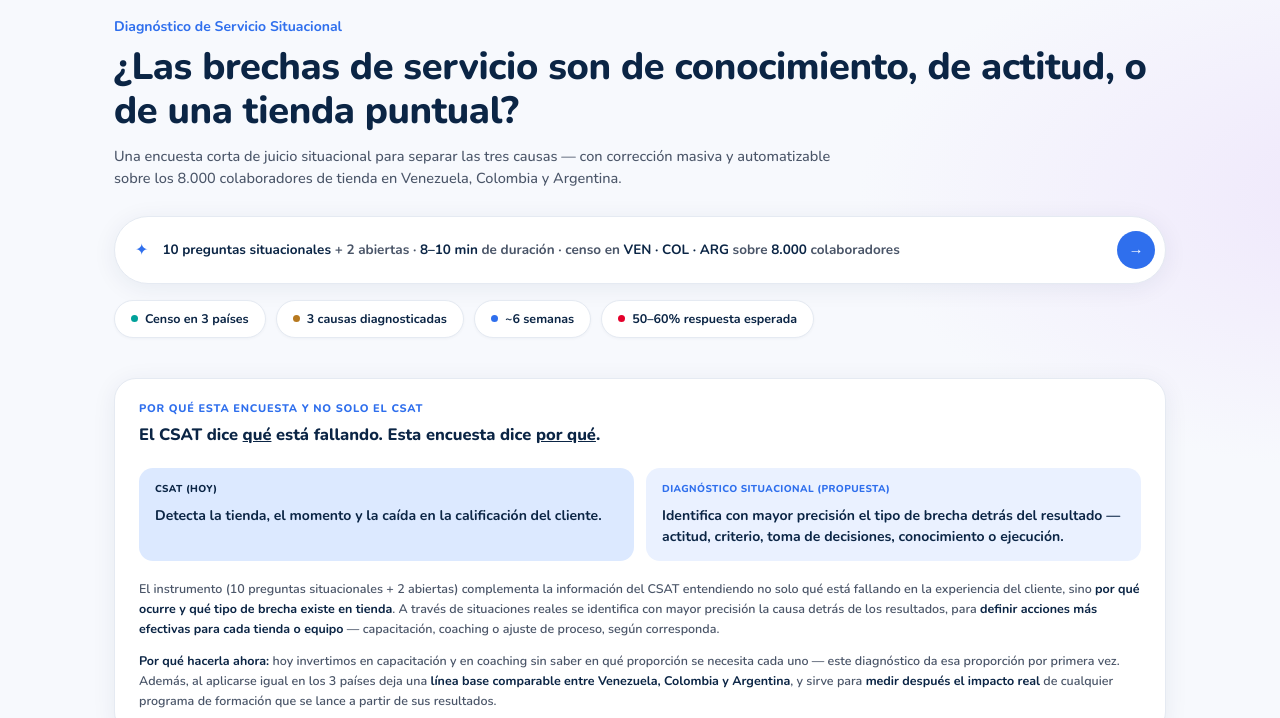
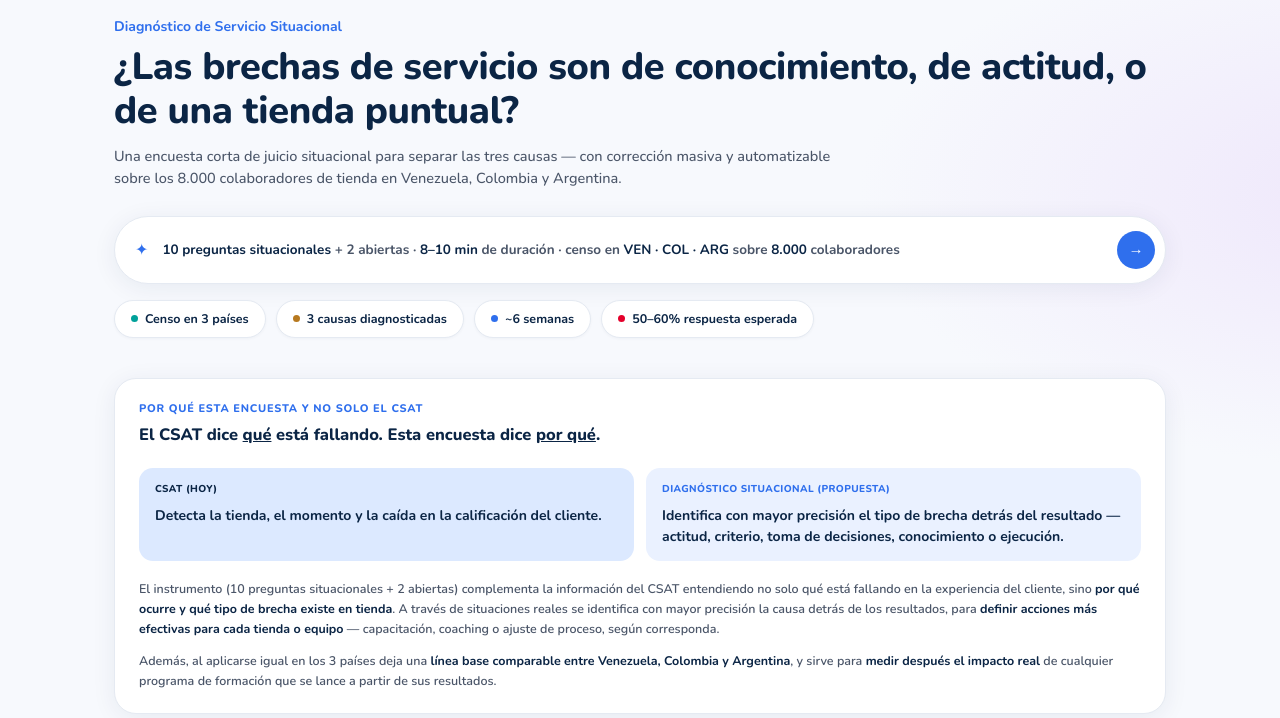
Before and after one commit to monicaurdanetaro/Propuesta-diagnostico-de-servicio, a plain HTML site: page index.html in a window 1280 px wide. Shown: the part 87-805 px from the top of the page. Drawn offline with nearby package versions, Linux system fonts and the light colour scheme.

Commit message:
Update index.html

```diff
--- a/index.html
+++ b/index.html
@@ -182,7 +182,7 @@ footer{text-align:center;padding:30px 0 10px;font-size:11px;color:var(--text-sof
         El instrumento (10 preguntas situacionales + 2 abiertas) complementa la información del CSAT entendiendo no solo qué está fallando en la experiencia del cliente, sino <b>por qué ocurre y qué tipo de brecha existe en tienda</b>. A través de situaciones reales se identifica con mayor precisión la causa detrás de los resultados, para <b>definir acciones más efectivas para cada tienda o equipo</b> — capacitación, coaching o ajuste de proceso, según corresponda.
       </div>
       <div class="quota-note" style="margin-top:12px;">
-        <b>Por qué hacerla ahora:</b> hoy invertimos en capacitación y en coaching sin saber en qué proporción se necesita cada uno — este diagnóstico da esa proporción por primera vez. Además, al aplicarse igual en los 3 países deja una <b>línea base comparable entre Venezuela, Colombia y Argentina</b>, y sirve para <b>medir después el impacto real</b> de cualquier programa de formación que se lance a partir de sus resultados.
+        Además, al aplicarse igual en los 3 países deja una <b>línea base comparable entre Venezuela, Colombia y Argentina</b>, y sirve para <b>medir después el impacto real</b> de cualquier programa de formación que se lance a partir de sus resultados.
       </div>
     </div>
   </section>
```
